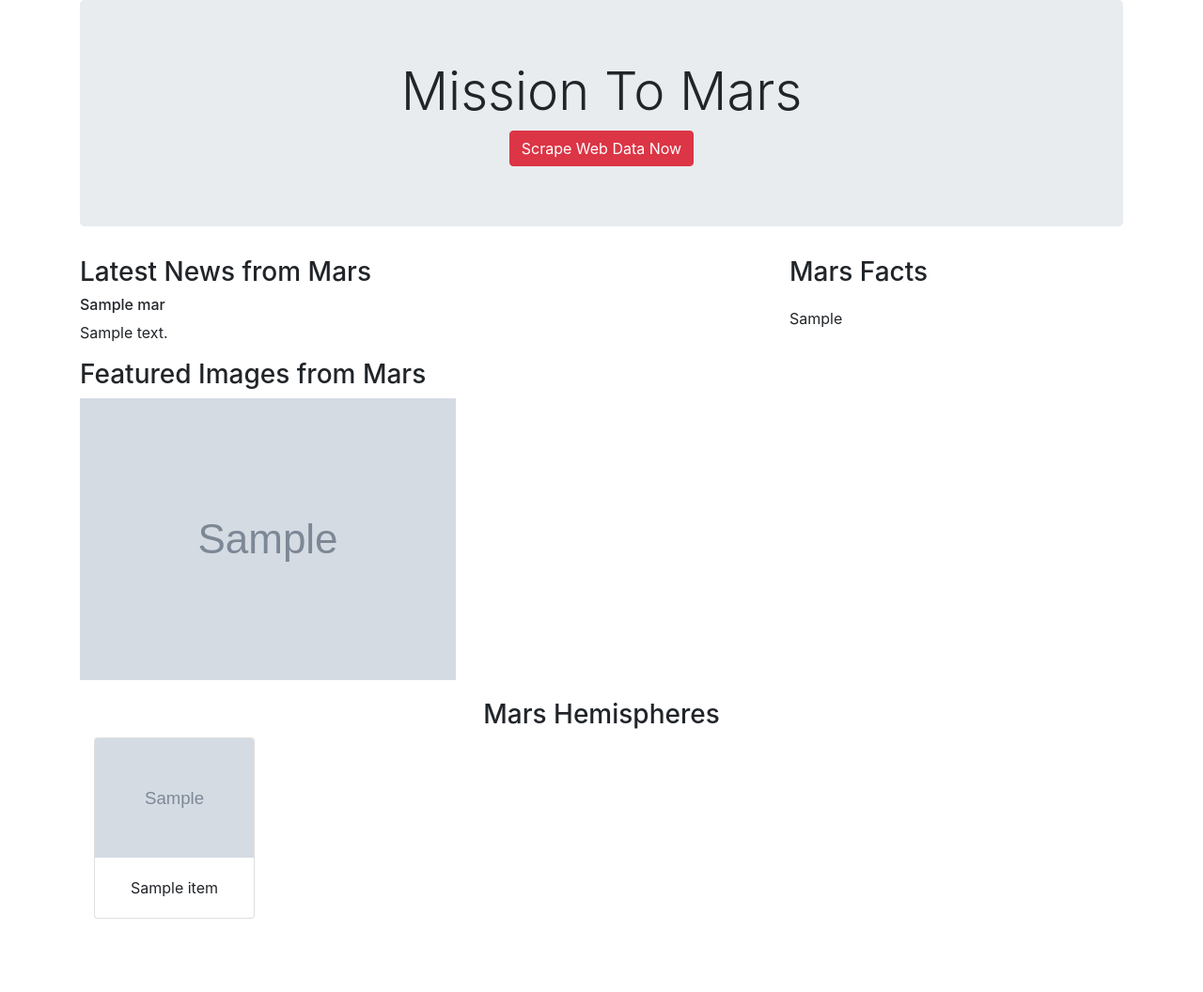
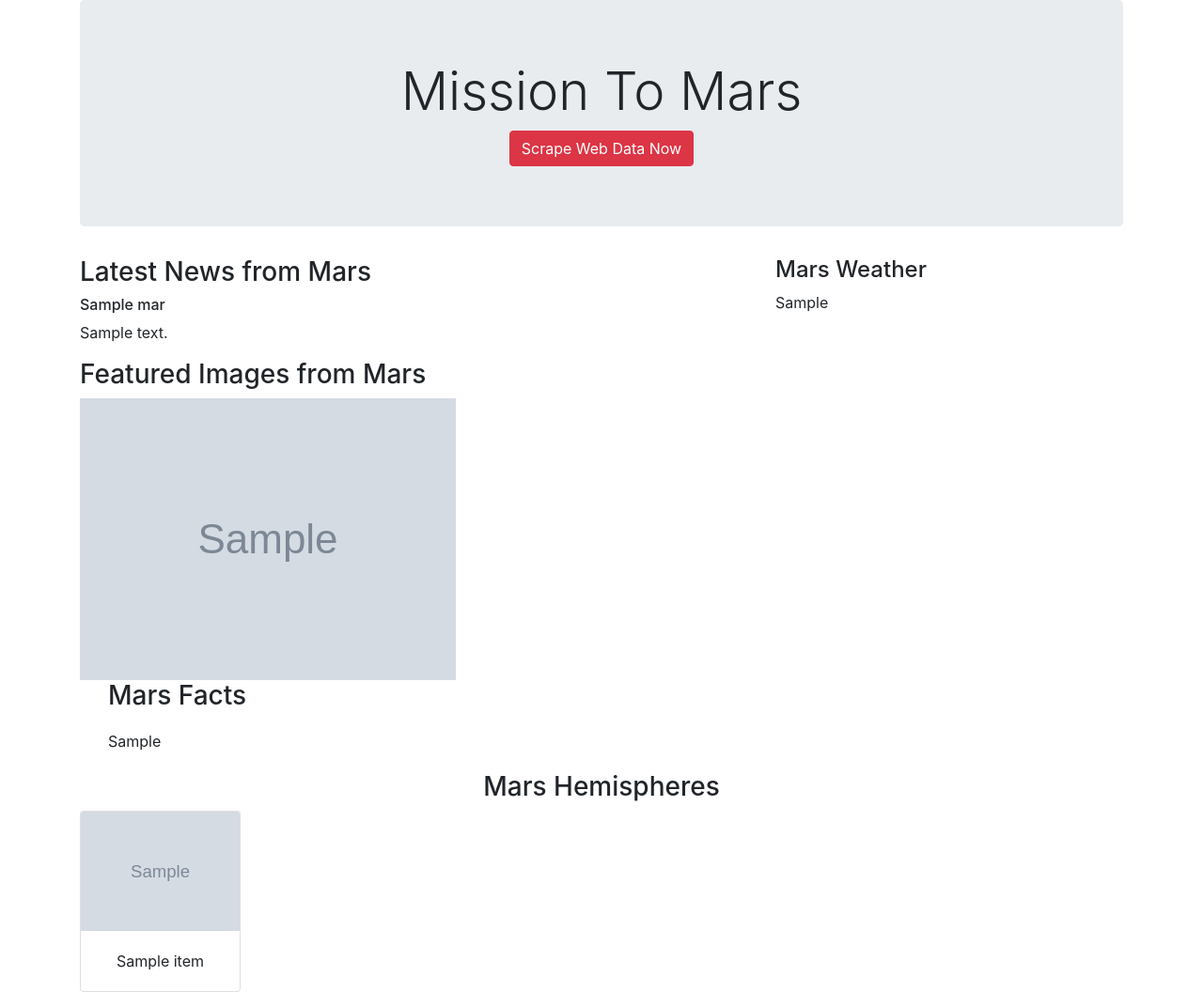
Before and after one commit to mjc4634/NASA_HW, a Flask app: page / in a window 1280 px wide. Shown: the whole page at 94% size. Before the commit the page ends 978 px from the top, so only its background shows below. Run offline with Flask 2, Linux system fonts and the light colour scheme; grey boxes marked "Sample" are stand-in pictures; a database or web service that is not in the repository returns one stand-in record (values such as "Sample title"); some libraries are stand-ins or nearby versions.

Commit message:
finish template

```diff
--- a/scrape_mars.py
+++ b/scrape_mars.py
@@ -256,6 +256,7 @@ def scrape():
         "News_Title": news_title,
         "Paragraph_Text": news_p,
         "Most_Recent_Mars_Image": featured_image_url,
+        "Mars_Facts": table,
         "Mars_Weather": mars_weather,
         "mars_h": hemisphere_image_urls
             }
--- a/templates/index.html
+++ b/templates/index.html
@@ -34,10 +34,21 @@
                         </div>
                     </div>
                 </div>
+                <div class="row">
+                    <div class="col-md-12">
+                            <div class="panel-body">
+                                <h4>Mars Weather</h4>
+                                <p>{{mars.Mars_Weather}}</p>
+                            </div>
+                        </div>
+
+
+                    </div>
+                </div>
                 <div class="col-lg-4 col-md-4 col-sm-12" style="height: 100%">
                     <h3>Mars Facts</h3>
                     <div style="height:100%; margin-top:20px;">
-                        {{mars.Mars_Weather|safe}}
+                        {{mars.Mars_Facts|safe}}
                     </div>
                 </div>
                 </div>
```
Also changed, not shown: web_app.PNG, 1 other file.
